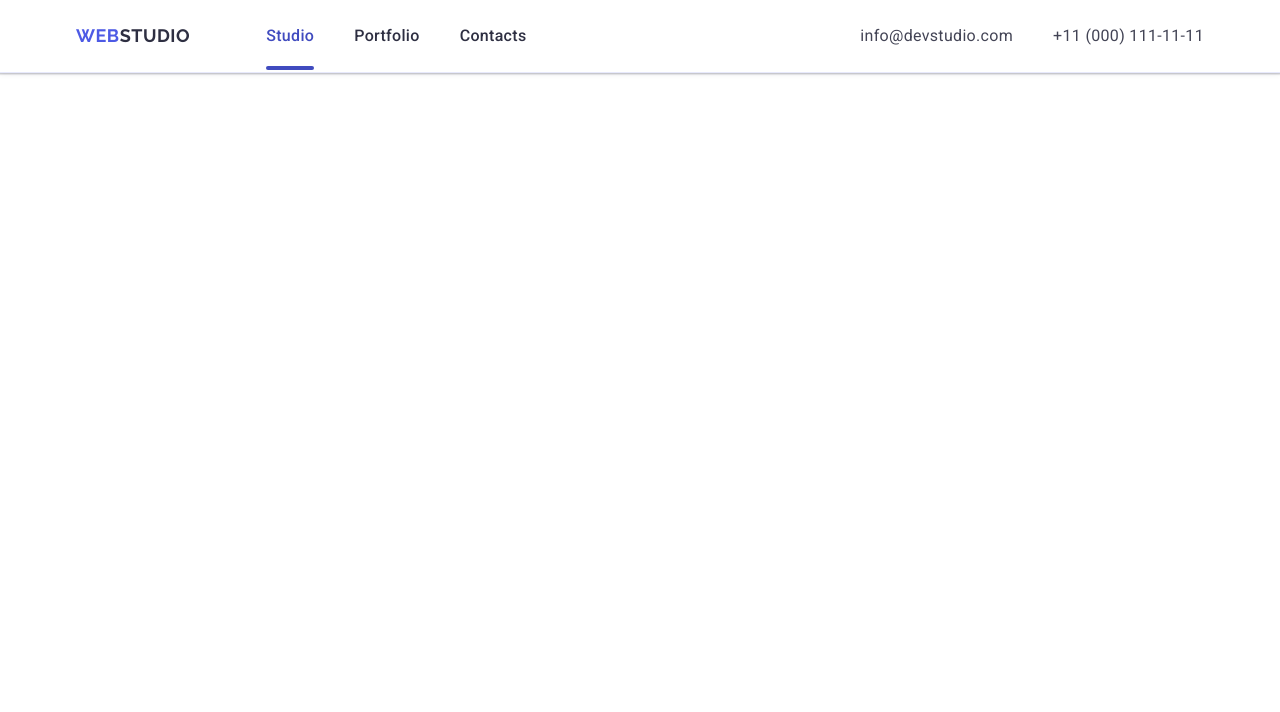
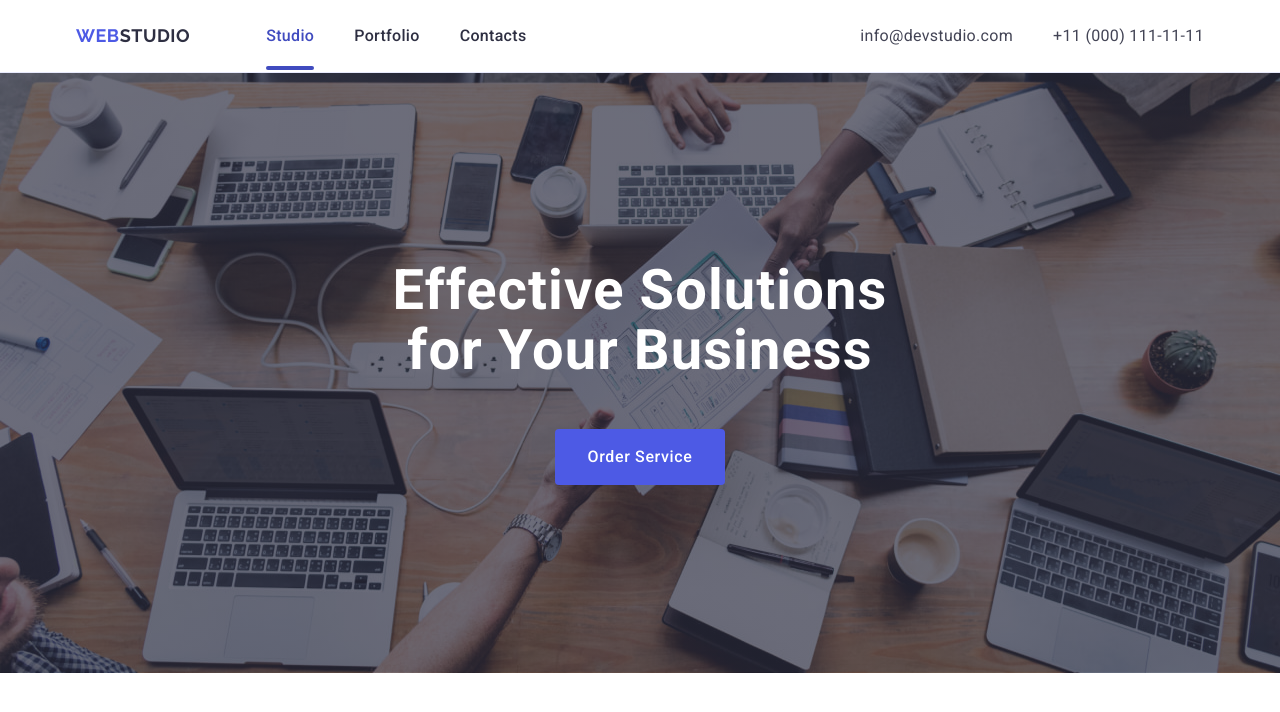
Before and after one commit to bahmat-serhii/goit-markup-hw-06, a plain HTML site: page index.html in a window 1280 px wide. Drawn offline with nearby package versions, Linux system fonts and the light colour scheme.

Commit message:
add hero

```diff
--- a/css/styles.css
+++ b/css/styles.css
@@ -336,3 +336,110 @@ button {
     display: none;
   }
 }
+/* ======= Hero ======= */
+.hero-image {
+  margin: 0 auto;
+  padding: 72px 0;
+  max-width: 320px;
+  background: #2e2f42;
+  background-image: linear-gradient(
+      rgba(46, 47, 66, 0.7),
+      rgba(46, 47, 66, 0.7)
+    ),
+    url(../images/backgrnd/background-mobile.jpg);
+  background-repeat: no-repeat;
+  background-position: center;
+  background-size: cover;
+}
+.solutions {
+  font-weight: 700;
+  font-size: 36px;
+  line-height: 1.11;
+  letter-spacing: 0.02em;
+  color: #fff;
+  text-align: center;
+  max-width: 216px;
+  margin: 0 auto 72px;
+}
+.btn {
+  transition: background-color 250ms cubic-bezier(0.4, 0, 0.2, 1);
+  font-family: "Roboto", sans-serif;
+  font-weight: 500;
+  font-size: 16px;
+  line-height: 1.5;
+  letter-spacing: 0.04em;
+  color: #fff;
+  background-color: #4d5ae5;
+  cursor: pointer;
+  margin: 0 auto;
+  border-radius: 4px;
+  min-width: 169px;
+  height: 56px;
+  padding: 16px 32px;
+  display: block;
+  align-items: flex-start;
+  justify-content: flex-start;
+  flex-direction: row;
+  gap: 10px;
+  border: none;
+}
+
+@media screen and (max-width: 767.98px) and (min-resolution: 192dpi) {
+  .hero-image {
+    background-image: linear-gradient(
+        rgba(46, 47, 66, 0.7),
+        rgba(46, 47, 66, 0.7)
+      ),
+      url(../images/backgrnd/bacground-mobile@2x.jpg);
+  }
+}
+@media screen and (min-width: 768px) {
+  .hero-image {
+    padding: 112px 0;
+    max-width: 768px;
+    background-image: linear-gradient(
+        rgba(46, 47, 66, 0.7),
+        rgba(46, 47, 66, 0.7)
+      ),
+      url(../images/backgrnd/background-tablet.jpg);
+  }
+  .solutions {
+    font-size: 56px;
+    line-height: 1.07;
+    letter-spacing: 0.02em;
+    max-width: 496px;
+    margin: 0 auto 36px;
+  }
+}
+@media screen and (min-width: 768px) and (min-resolution: 192dpi) {
+  .hero-image {
+    background-image: linear-gradient(
+        rgba(46, 47, 66, 0.7),
+        rgba(46, 47, 66, 0.7)
+      ),
+      url(../images/backgrnd/background-tablet@2x.jpg);
+  }
+}
+@media screen and (min-width: 1158px) {
+  .hero-image {
+    padding: 188px 0;
+    max-width: 1440px;
+    background-image: linear-gradient(
+        rgba(46, 47, 66, 0.7),
+        rgba(46, 47, 66, 0.7)
+      ),
+      url(../images/backgrnd/background-desktop.jpg);
+  }
+  .solutions {
+    margin: 0 auto 48px;
+  }
+}
+@media screen and (min-width: 1158px) and (min-resolution: 192dpi) {
+  .hero-image {
+    background-image: linear-gradient(
+        rgba(46, 47, 66, 0.7),
+        rgba(46, 47, 66, 0.7)
+      ),
+      url(../images/backgrnd/background-desktop@2x.jpg);
+  }
+}
```
Also changed, not shown: index.html (+2 -2 lines), images/backgrnd/bacground-mobile@2x.jpg (added), images/backgrnd/background-desktop.jpg (added), images/backgrnd/background-desktop@2x.jpg (renamed from images/backgrnd/people-office.jpg), images/backgrnd/background-mobile.jpg (added), images/backgrnd/background-tablet.jpg (added), images/backgrnd/background-tablet@2x.jpg (added), 2 other files.
